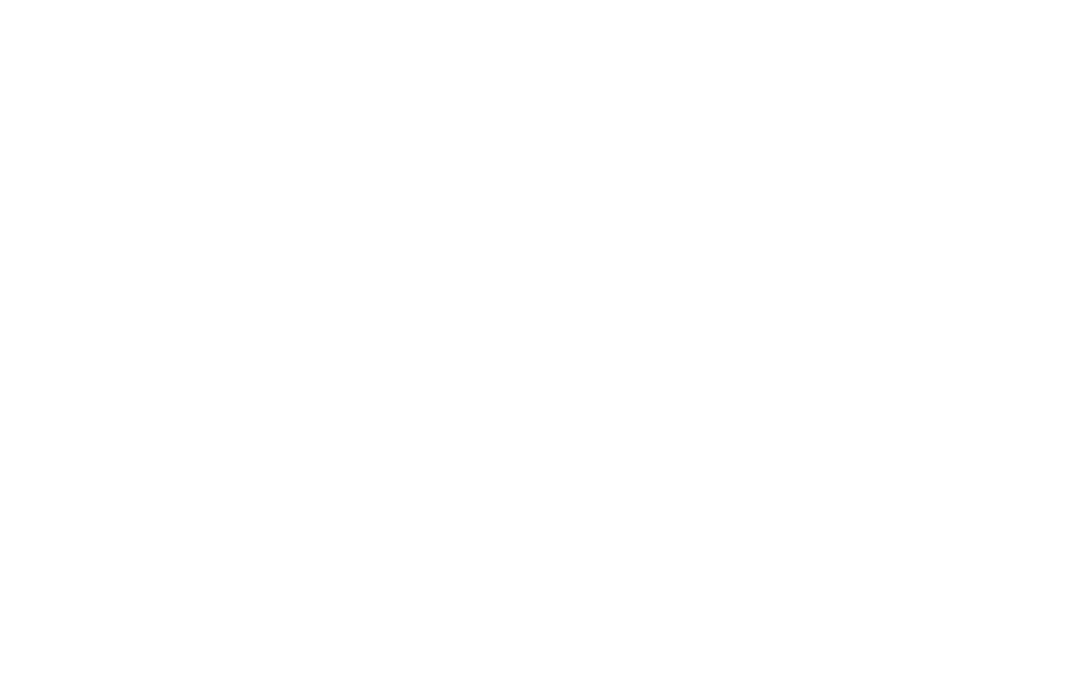
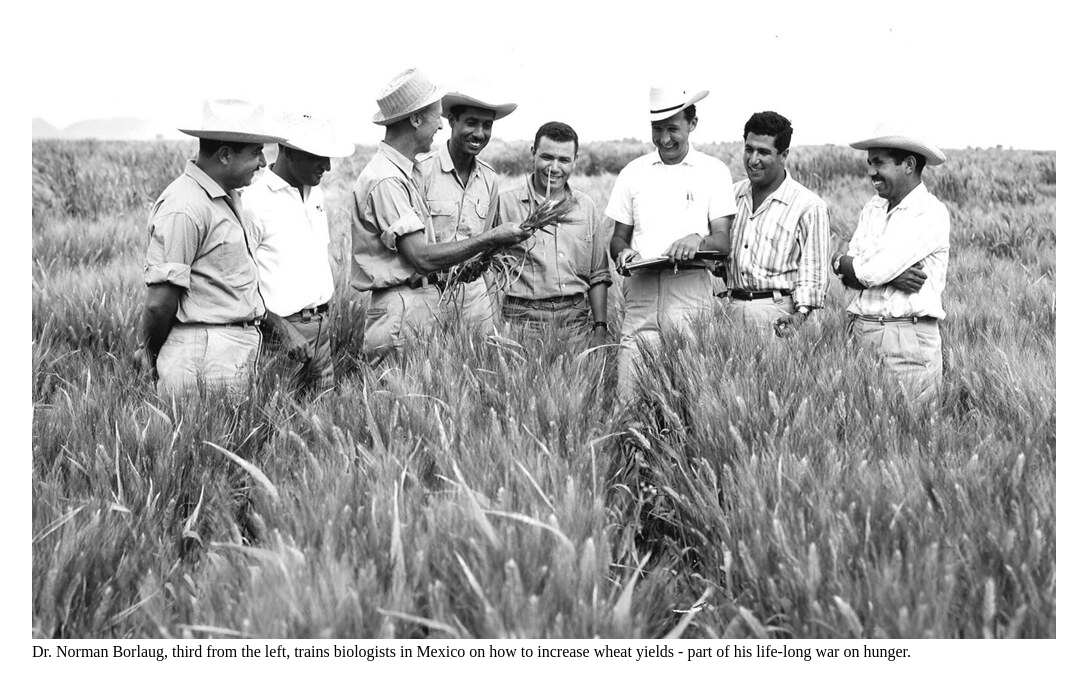
Before and after one commit to Rpront/Build-a-Tribute-Page, a plain HTML site: page Index.html in a window 1280 px wide. Shown: the whole page, without its empty margins (16-1103 px from the left). Drawn offline with Linux system fonts and the light colour scheme.

Commit message:
Viculacion de imagen a la pagina y un texto leyenda

```diff
--- a/Index.html
+++ b/Index.html
@@ -5,8 +5,21 @@
     <meta http-equiv="X-UA-Compatible" content="IE=edge">
     <meta name="viewport" content="width=device-width, initial-scale=1.0">
     <title id="Dr. Norman Borlaug">Dr. Norman Borlaug</title>
+    <link rel="stylesheet" href="styles.css">
 </head>
 <body>
-    <main id="main"></main>
+    <main id="main">
+        <main id ="main">
+            <figure id="img-div">
+                <img src ="images/Image.jpg" id="image"/>
+                <figcaption id="img-caption">
+              Dr. Norman Borlaug, third from the left, trains biologists in Mexico
+              on how to increase wheat yields - part of his life-long war on hunger.
+                </figcaption>
+            </figure>
+            <section id="tribute-info">
+                <h2></h2>
+            </section>
+    </main>
 </body>
 </html>
```
